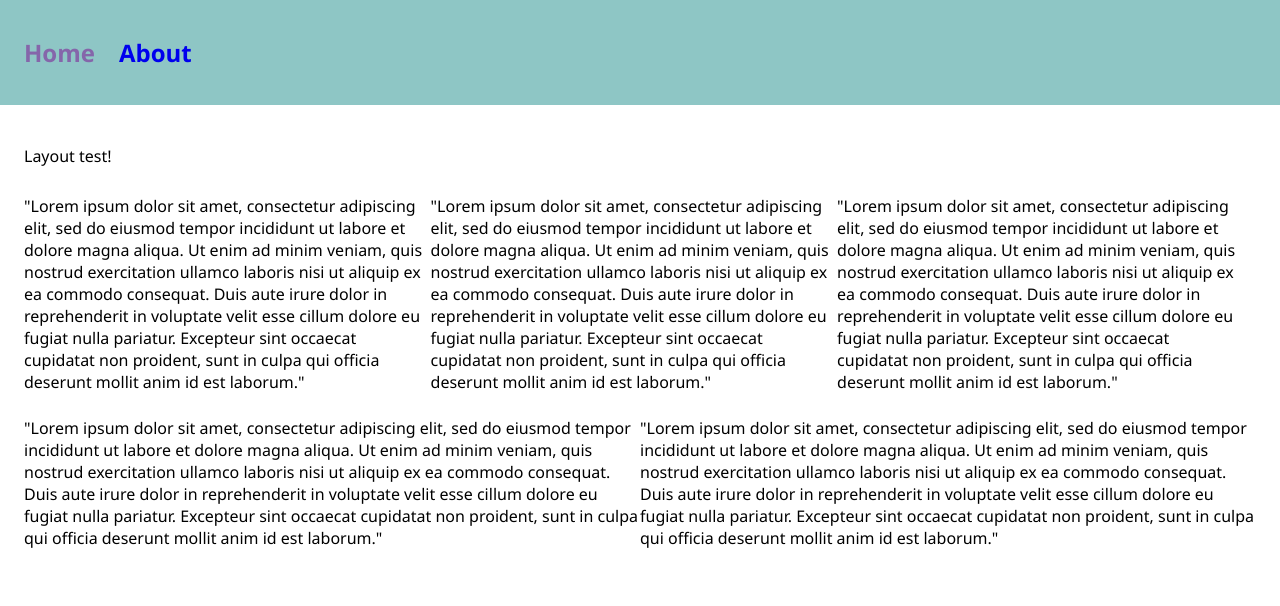
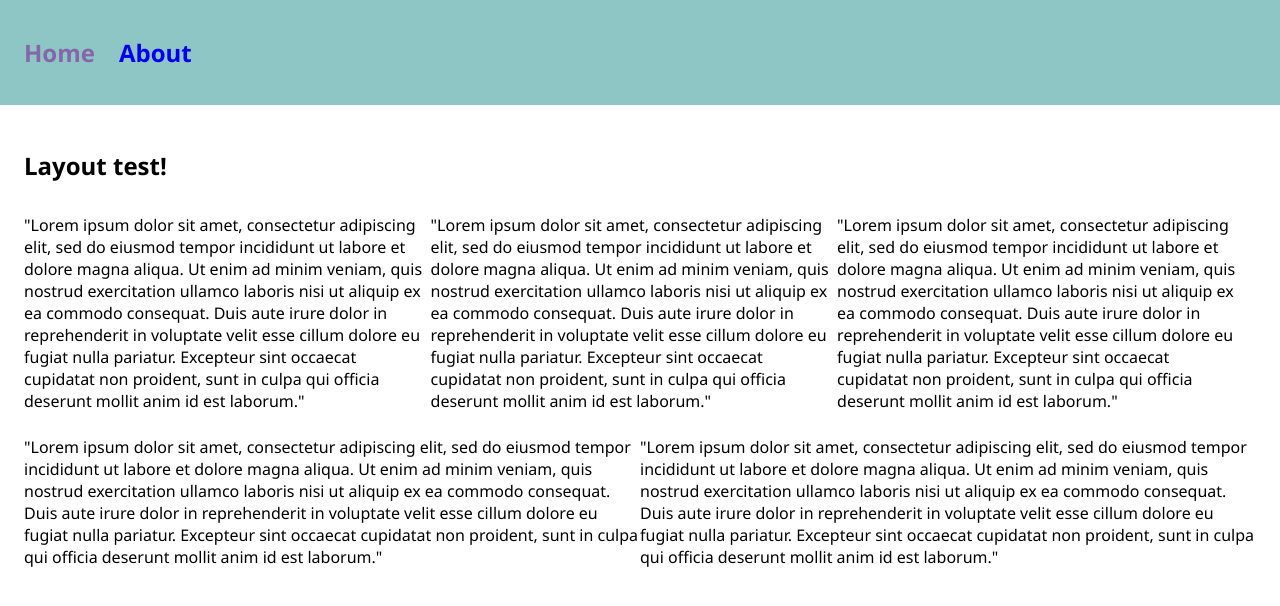
Before and after one commit to bobbygraczyk/mbs, a React (Create React App) app: page /home in a window 1280 px wide. Shown: the top 606 px of the page. Built offline with nearby package versions, Linux system fonts and the light colour scheme.

Commit message:
Css cleanup

```diff
--- a/src/App.scss
+++ b/src/App.scss
@@ -20,7 +20,6 @@ a {
 
 .frame {
   margin: 0 auto;
-  //display: flex;
 }
 
 .col-50, .col-30 {
@@ -60,22 +59,14 @@ nav a:visited {
   }
   .col-50 {
     width: 50%;
-    flex-basis: 50%;
   }
   .col-30 {
     width: 33%;
-    flex-basis: 33%;
   }
   .mobile {
     display: none;
   }
 }
-
-// @media screen and (max-width: 740px) {
-//   .frame {
-//     padding: 24px;
-//   }
-// }
 
 @media screen and (max-width: 779px) {
   .frame {
@@ -84,7 +75,6 @@ nav a:visited {
   }
   .col-50, .col-30 {
     width: 100%;
-    flex-basis: 100%;
   }
   .nav-open {
     display: inline-block;
@@ -107,9 +97,6 @@ nav a:visited {
     -moz-transition: left 0.2s ease-in-out;
     -ms-transition: left 0.2s ease-in-out;
     -o-transition: left 0.2s ease-in-out;
-}
-  .mobile span {
-    display: inline-block;
   }
   .nav-links a {
     display: block;
--- a/src/views/home.js
+++ b/src/views/home.js
@@ -4,7 +4,7 @@ class Home extends React.Component {
     render() {
         return (
             <div className="frame">
-                <p>Layout test!</p>
+                <h2>Layout test!</h2>
                 <div className="col-30">
                 "Lorem ipsum dolor sit amet, consectetur adipiscing elit, sed do eiusmod tempor incididunt ut labore et dolore magna aliqua. Ut enim ad minim veniam, quis nostrud exercitation ullamco laboris nisi ut aliquip ex ea commodo consequat. Duis aute irure dolor in reprehenderit in voluptate velit esse cillum dolore eu fugiat nulla pariatur. Excepteur sint occaecat cupidatat non proident, sunt in culpa qui officia deserunt mollit anim id est laborum."
                 </div>
```
